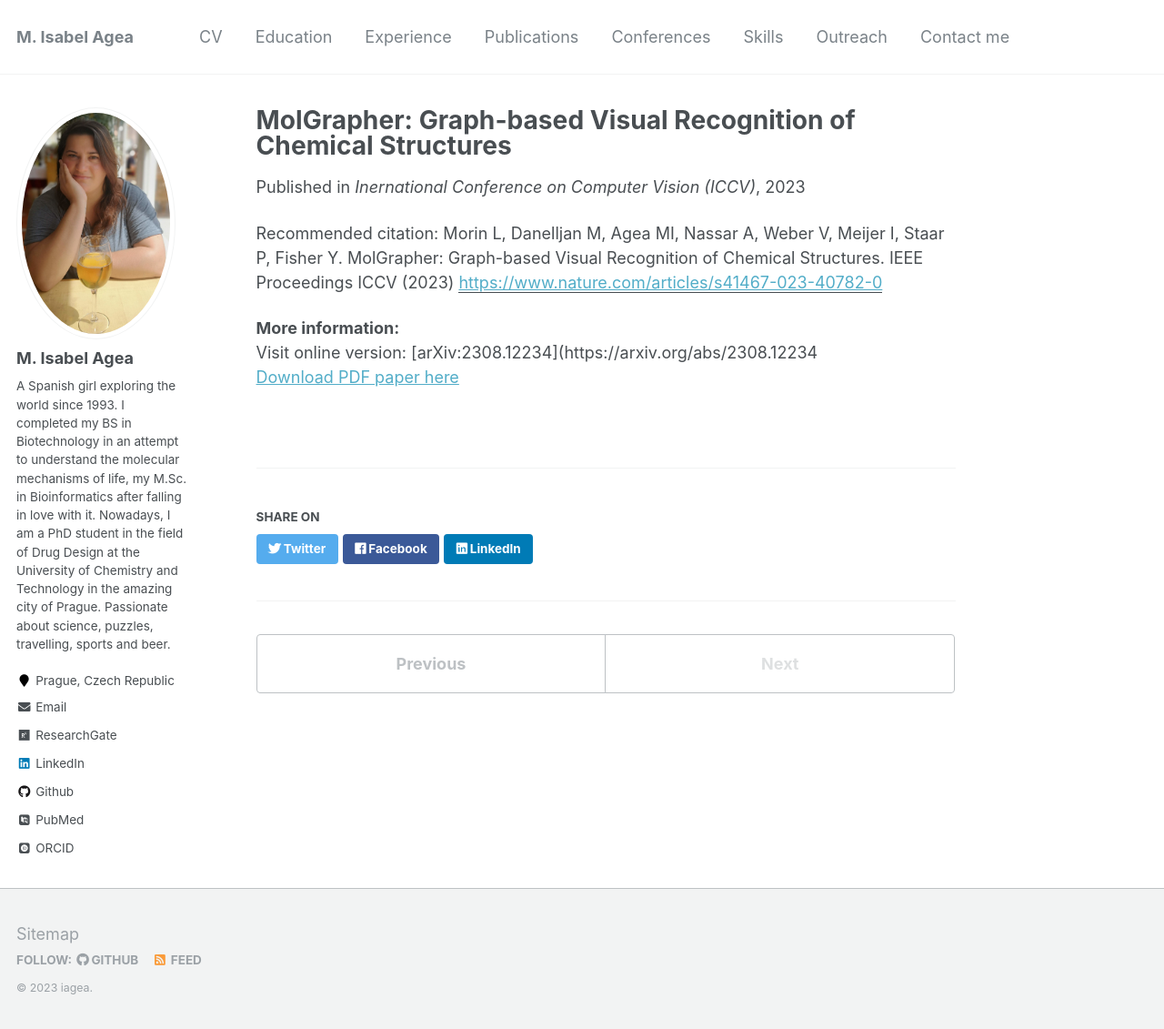
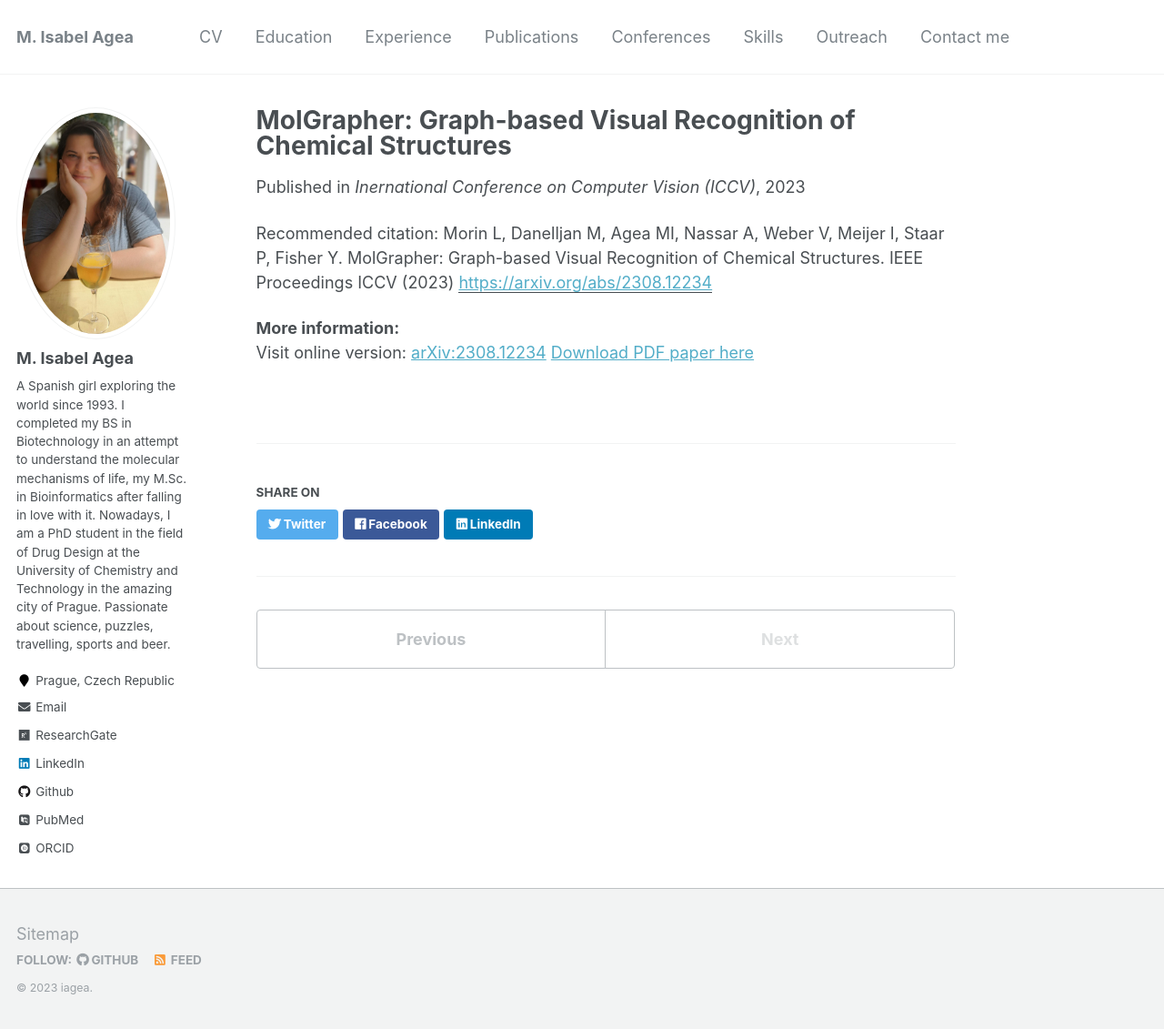
Before and after one commit to Iagea/iagea.github.io, a Jekyll site: the page built from _publications/2023_MolGrapher.md, in a window 1280 px wide and 1131 px high. Shown: the whole window at 91% size. Built offline with Jekyll 4.4.1, drawn with Linux system fonts in a browser that asks for light colours; some web fonts are replaced; some of the changed lines change nothing that is shown.

Commit message:
Update 2023_MolGrapher.md

```diff
--- a/_publications/2023_MolGrapher.md
+++ b/_publications/2023_MolGrapher.md
@@ -5,10 +5,10 @@ permalink: /publication/2023_MolGrapher
 excerpt: ' '
 date: 2023-08-23
 venue: 'Inernational Conference on Computer Vision (ICCV)'
-paperurl: 'https://www.nature.com/articles/s41467-023-40782-0'
+paperurl: 'https://arxiv.org/abs/2308.12234'
 citation: 'Morin L, Danelljan M, Agea MI, Nassar A, Weber V, Meijer I, Staar P, Fisher Y. MolGrapher: Graph-based Visual Recognition of Chemical Structures. IEEE Proceedings ICCV (2023)'
 ---
 
 **More information:**
-Visit online version: [arXiv:2308.12234](https://arxiv.org/abs/2308.12234
+Visit online version: [arXiv:2308.12234](https://arxiv.org/abs/2308.12234)
 [Download PDF paper here](https://iagea.github.io/files/papers/MolGrapher_paper.pdf)
```
